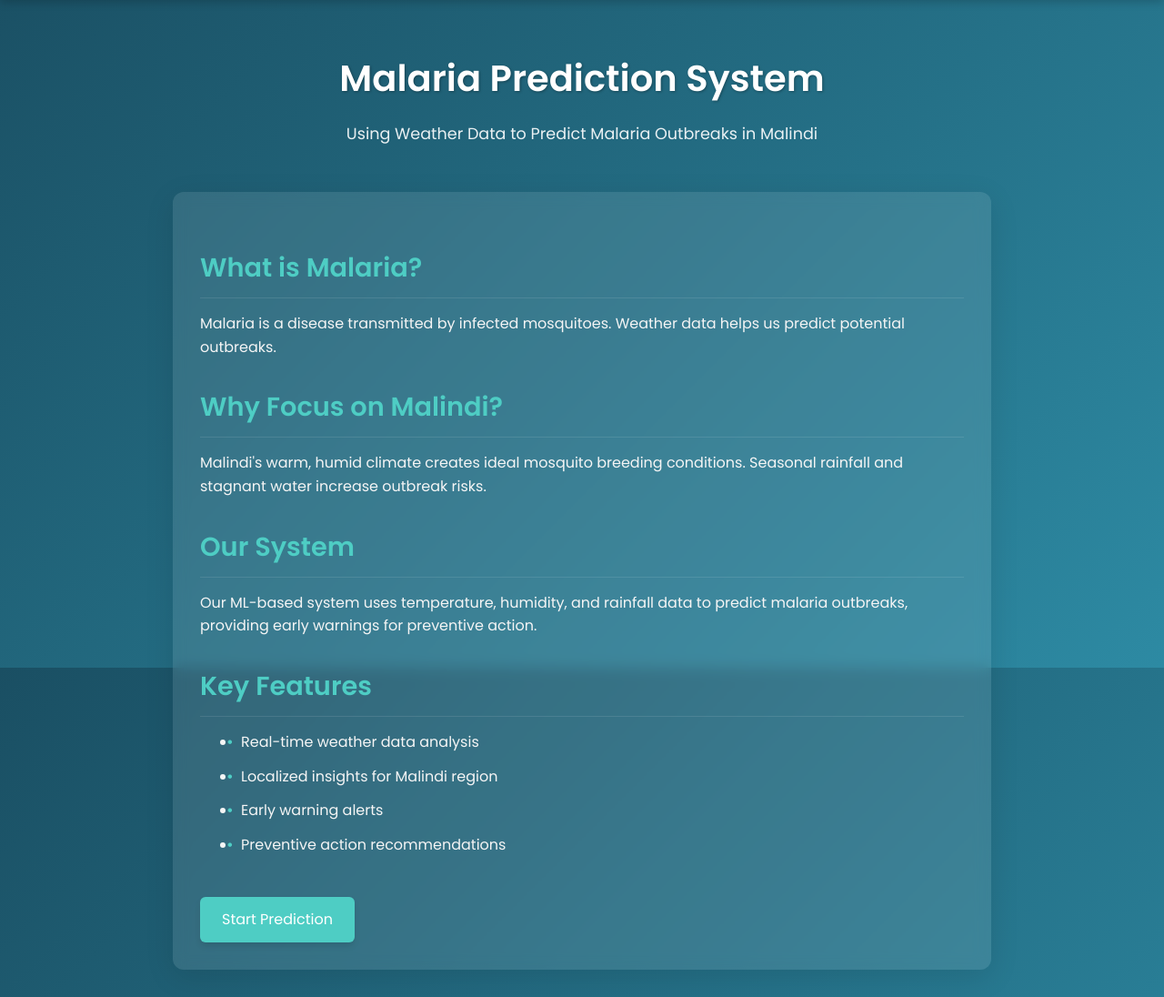
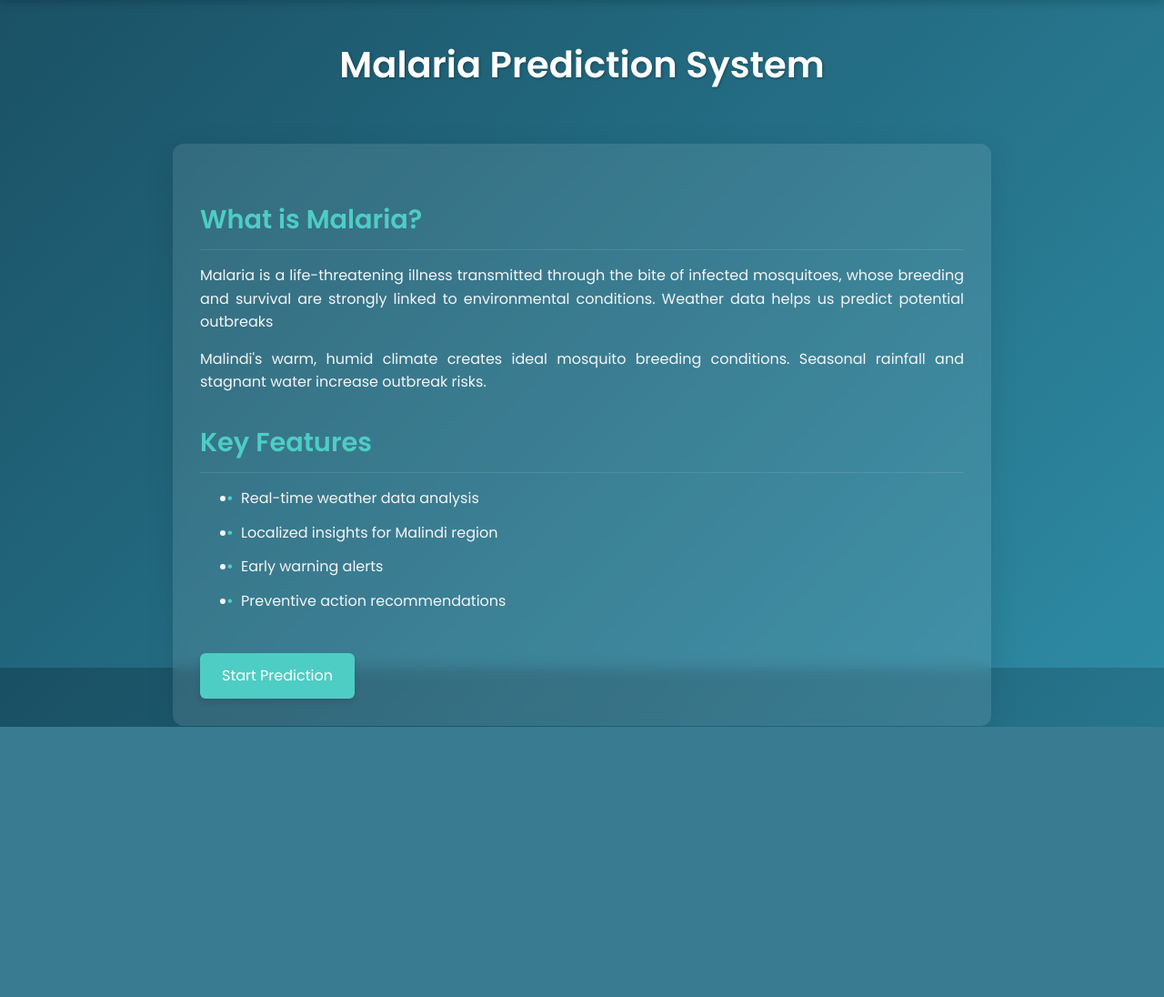
Before and after one commit to Tasks2/Malaria-Outbreak-Prediction, a Flask app: page / in a window 1280 px wide. Shown: the part 66-1162 px from the top of the page at 91% size. After the commit the page ends 865 px from the top, so only its background shows below. Run offline with Flask 3, Linux system fonts and the light colour scheme; parts of the project's set-up code (start-up, migrations or seed data) failed here and were passed over.

Commit message:
corrected text

```diff
--- a/static/general.css
+++ b/static/general.css
@@ -72,9 +72,9 @@
   }
 
   .hero {
-    margin-top: 80px;
+    margin-top: 65px;
     text-align: center;
-    padding: 40px 20px 20px;
+    padding: 40px 20px 10px;
   }
 
   .hero h1 {
@@ -99,6 +99,7 @@
     border-radius: 12px;
     box-shadow: 0 8px 32px rgba(0, 0, 0, 0.1);
     backdrop-filter: blur(8px);
+    text-align: justify;
   }
 
   h2 {
--- a/templates/home.html
+++ b/templates/home.html
@@ -19,20 +19,20 @@
 
     <div class="hero">
         <h1>Malaria Prediction System</h1>
-        <p>Using Weather Data to Predict Malaria Outbreaks in Malindi</p>
     </div>
 
     <div class="container">
         <h2>What is Malaria?</h2>
-        <p>Malaria is a disease transmitted by infected mosquitoes. Weather data helps us predict potential outbreaks.</p>
+        <!-- <p>Malaria is a disease transmitted by infected mosquitoes and spreads through mosquito bites. Weather data helps us predict potential outbreaks. </p> -->
 
-        <h2>Why Focus on Malindi?</h2>
+        <p>Malaria is a life-threatening illness transmitted through the bite of infected mosquitoes, whose breeding and survival are strongly linked to environmental conditions. Weather data helps us predict potential outbreaks</p>
+
         <p>Malindi's warm, humid climate creates ideal mosquito breeding conditions. Seasonal rainfall and stagnant water increase outbreak risks.</p>
 
-        <h2>Our System</h2>
-        <p>Our ML-based system uses temperature, humidity, and rainfall data to predict malaria outbreaks, providing early warnings for preventive action.</p>
+        <!-- <h2>Our System</h2>
+        <p>Our ML-based system uses temperature, humidity, and rainfall data to predict malaria outbreaks, providing early warnings for preventive action.</p> -->
 
-        <h2>Key Features</h2>
+        <h2>Key Features </h2>
         <ul>
             <li>Real-time weather data analysis</li>
             <li>Localized insights for Malindi region</li>
```
Also changed, not shown: templates/about.html (+5 -4 lines).
